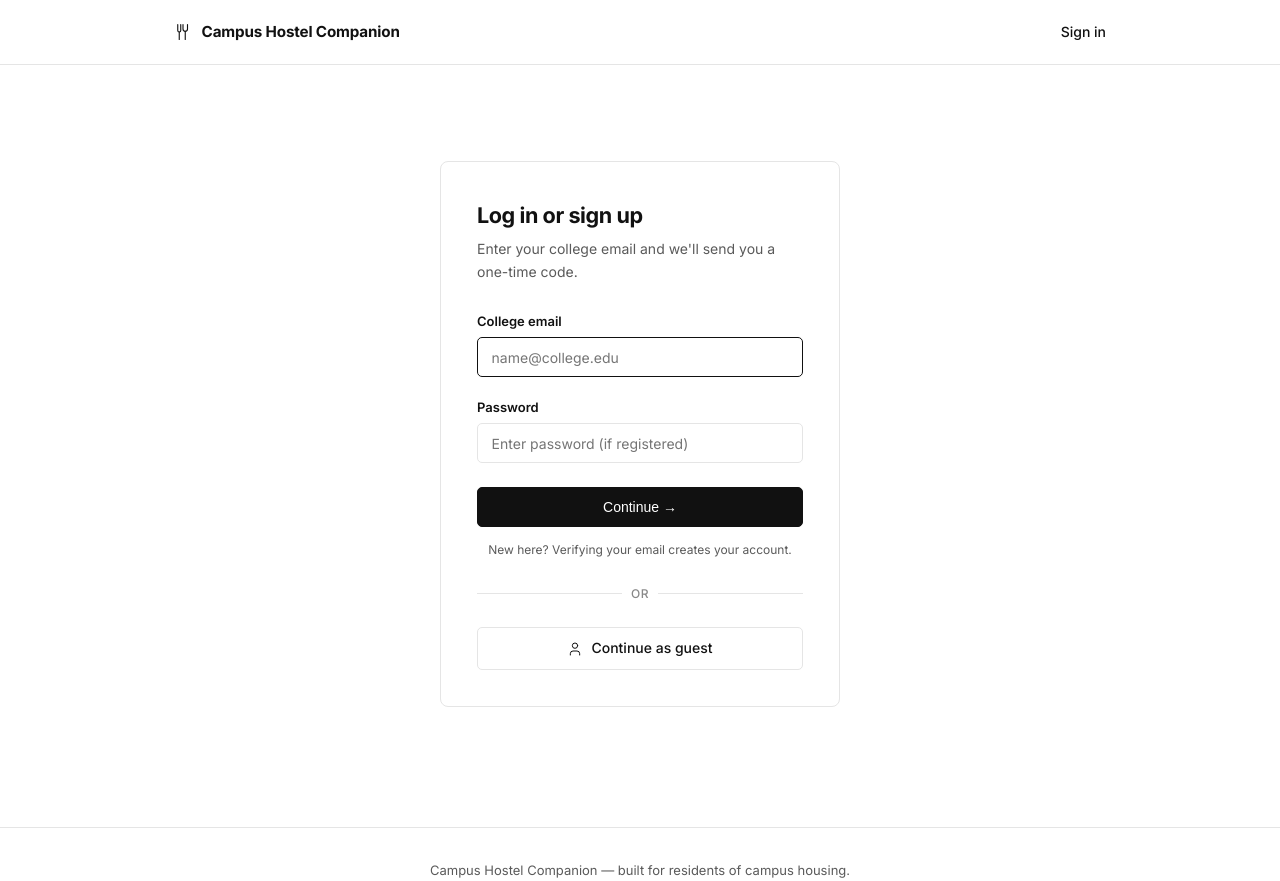
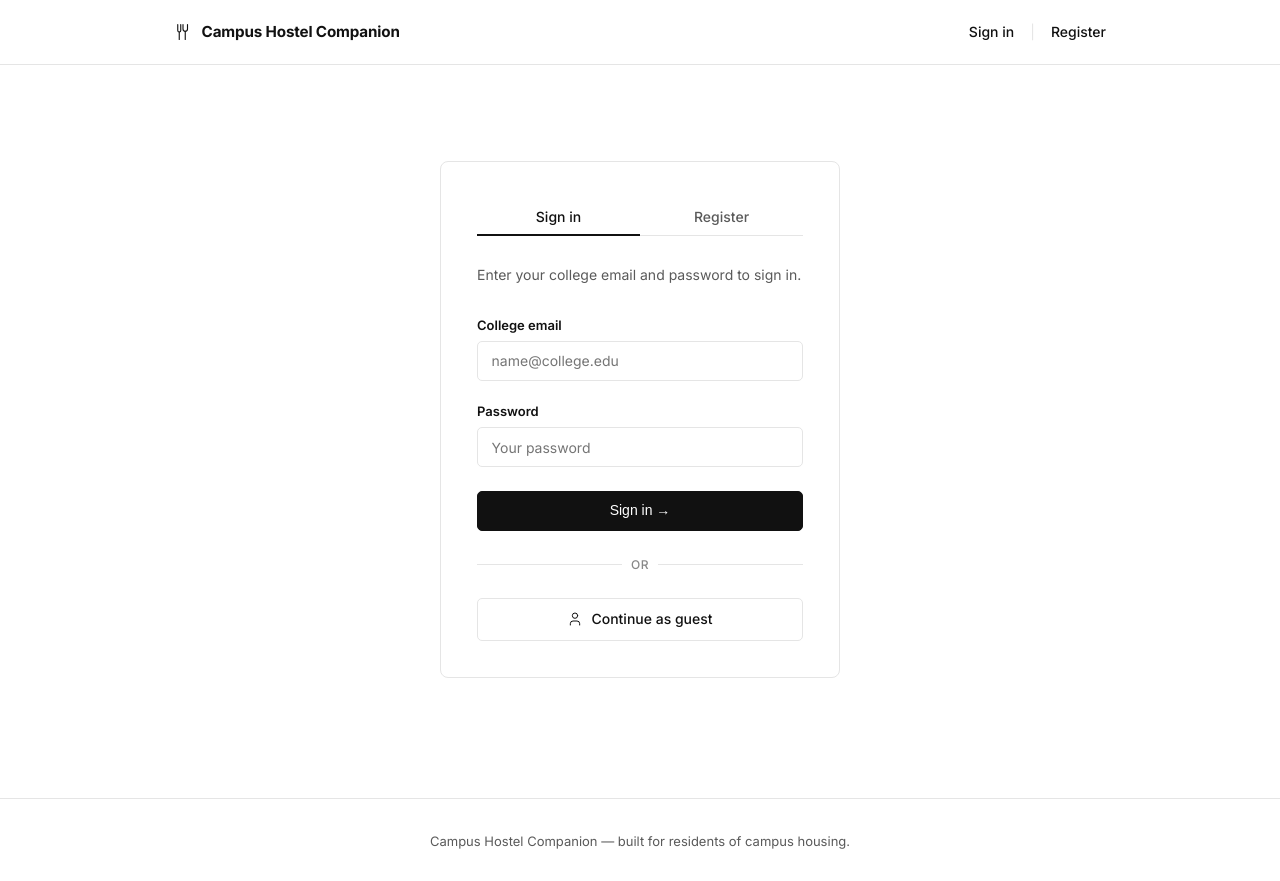
Before and after one commit to lkishan2008-bit/campus-hostel, a Flask app: page /login in a window 1280 px wide. Shown: the top 881 px of the page. After the commit the page ends 849 px from the top, so only its background shows below. Run offline with Flask 3, Linux system fonts and the light colour scheme.

Commit message:
Fix login bug, add Register nav link, add resolved count badge

```diff
--- a/app.py
+++ b/app.py
@@ -81,36 +81,64 @@ def health():
 @app.route("/auth", methods=["GET", "POST"])
 @app.route("/login", methods=["GET", "POST"])
 def login():
-    """Handle user login via AWS Cognito or display the auth card."""
+    """Handle user login/registration via AWS Cognito or display the auth card."""
     if is_logged_in():
         return redirect(url_for("dashboard"))
 
+    # Preserve active tab (login or register) for template
+    active_tab = request.args.get("tab", "login")
+
     if request.method == "POST":
-        username = request.form.get("email", "").strip() or request.form.get("username", "").strip()
-        password = request.form.get("password", "").strip()
+        form_tab = request.form.get("tab", "login")
 
-        # If user submits email in demo mode without password, fallback to test/demo or require password if provided
-        if not username:
-            flash("College email is required.", "error")
-            return render_template("auth.html")
+        if form_tab == "register":
+            # ── Registration branch ──────────────────────────────────────────
+            display_name = request.form.get("username", "").strip()
+            email        = request.form.get("reg_email", "").strip()
+            password     = request.form.get("reg_password", "").strip()
 
-        # If password is provided, attempt Cognito auth
-        if password:
+            if not email or not password:
+                flash("Email and password are required to register.", "error")
+                return render_template("auth.html", active_tab="register")
+
+            if len(password) < 8:
+                flash("Password must be at least 8 characters.", "error")
+                return render_template("auth.html", active_tab="register")
+
+            result = register_user(display_name or email.split("@")[0], email, password)
+            if result["success"]:
+                if result.get("user_confirmed"):
+                    flash("Account created! You can sign in now.", "success")
+                else:
+                    flash(
+                        "Account created! Please check your email for a verification code, then sign in.",
+                        "success",
+                    )
+                return render_template("auth.html", active_tab="login")
+            else:
+                flash(result["error"], "error")
+                return render_template("auth.html", active_tab="register")
+
+        else:
+            # ── Login branch ─────────────────────────────────────────────────
+            username = request.form.get("email", "").strip() or request.form.get("username", "").strip()
+            password = request.form.get("password", "").strip()
+
+            if not username or not password:
+                flash("Email and password are both required.", "error")
+                return render_template("auth.html", active_tab="login")
+
             result = authenticate_user(username, password)
             if result["success"]:
                 session["user"] = result["user"]
-                flash(f"Welcome back, {username}!", "success")
+                display = result["user"].get("username") or username
+                flash(f"Welcome back, {display}!", "success")
                 return redirect(url_for("dashboard"))
             else:
                 flash(result["error"], "error")
-                return render_template("auth.html")
-        else:
-            # When testing or logging in via OTP prompt, log in user session
-            session["user"] = {"username": username.split("@")[0], "email": username}
-            flash(f"Welcome back, {username}!", "success")
-            return redirect(url_for("dashboard"))
+                return render_template("auth.html", active_tab="login")
 
-    return render_template("auth.html")
+    return render_template("auth.html", active_tab=active_tab)
 
 
 @app.route("/guest-login")
@@ -123,35 +151,9 @@ def guest_login():
 
 @app.route("/signup", methods=["GET", "POST"])
 def signup():
-    """Handle new student registration via AWS Cognito."""
-    if is_logged_in():
-        return redirect(url_for("dashboard"))
+    """Handle new student registration via AWS Cognito — redirects to /auth."""
+    return redirect(url_for("login", tab="register"))
 
-    if request.method == "POST":
-        email    = request.form.get("email", "").strip()
-        username = request.form.get("username", "").strip() or email
-        password = request.form.get("password", "").strip()
-
-        if not username or not email or not password:
-            flash("All fields are required.", "error")
-            return render_template("signup.html")
-
-        if len(password) < 8:
-            flash("Password must be at least 8 characters long.", "error")
-            return render_template("signup.html")
-
-        result = register_user(username, email, password)
-        if result["success"]:
-            if result.get("user_confirmed"):
-                flash("Account created successfully! You can now log in.", "success")
-            else:
-                flash("Account created! Please check your email for the confirmation link/code, then log in.", "success")
-            return render_template("login.html")
-        else:
-            flash(result["error"], "error")
-            return render_template("signup.html")
-
-    return render_template("signup.html")
 
 
 @app.route("/logout")
--- a/static/css/style.css
+++ b/static/css/style.css
@@ -450,6 +450,43 @@ p {
   padding: 2.25rem;
 }
 
+/* Tab bar */
+.auth-tabs {
+  display: flex;
+  gap: 0;
+  border-bottom: 1px solid var(--border);
+  margin-bottom: 1.75rem;
+}
+
+.auth-tab {
+  flex: 1;
+  background: none;
+  border: none;
+  border-bottom: 2px solid transparent;
+  padding: 0.6rem 0;
+  font-size: 0.875rem;
+  font-weight: 500;
+  font-family: var(--font);
+  color: var(--text-muted);
+  cursor: pointer;
+  transition: color 0.15s ease, border-color 0.15s ease;
+  margin-bottom: -1px;
+}
+
+.auth-tab.active {
+  color: var(--text-main);
+  border-bottom-color: #111111;
+}
+
+.auth-tab:hover:not(.active) {
+  color: var(--text-main);
+}
+
+/* Panel visibility */
+.auth-panel.hidden {
+  display: none;
+}
+
 .auth-card h1 {
   font-size: 1.35rem;
   font-weight: 700;
@@ -655,6 +692,15 @@ p {
 .quick-link-desc {
   font-size: 0.8125rem;
   color: var(--text-muted);
+}
+
+.resolved-badge {
+  display: inline;
+  font-size: 0.72rem;
+  font-weight: 500;
+  color: var(--text-subtle);
+  letter-spacing: 0.01em;
+  white-space: nowrap;
 }
 
 .quick-link-arrow {
--- a/templates/auth.html
+++ b/templates/auth.html
@@ -1,48 +1,72 @@
 {% extends "base.html" %}
 
-{% block title %}Log in or sign up | Campus Hostel Companion{% endblock %}
+{% block title %}Log in or Register | Campus Hostel Companion{% endblock %}
 
 {% block content %}
 <div class="auth-container">
   <div class="auth-card">
-    <h1>Log in or sign up</h1>
-    <p class="auth-subtext">Enter your college email and we'll send you a one-time code.</p>
 
-    <form method="POST" action="{{ url_for('login') }}">
+    <!-- ── Tab bar ─────────────────────────────────── -->
+    <div class="auth-tabs" role="tablist">
+      <button
+        type="button"
+        class="auth-tab {% if active_tab != 'register' %}active{% endif %}"
+        id="tab-login"
+        role="tab"
+        aria-selected="{{ 'true' if active_tab != 'register' else 'false' }}"
+        data-tab="login"
+      >Sign in</button>
+      <button
+        type="button"
+        class="auth-tab {% if active_tab == 'register' %}active{% endif %}"
+        id="tab-register"
+        role="tab"
+        aria-selected="{{ 'true' if active_tab == 'register' else 'false' }}"
+        data-tab="register"
+      >Register</button>
+    </div>
+
+    <!-- ── Login Panel ──────────────────────────────── -->
+    <div id="panel-login" class="auth-panel {% if active_tab == 'register' %}hidden{% endif %}">
+      <p class="auth-subtext">Enter your college email and password to sign in.</p>
+
+      <form method="POST" action="{{ url_for('login') }}" novalidate>
+        <input type="hidden" name="tab" value="login" />
+
         <div class="form-group">
-        <label for="email">College email</label>
+          <label for="login-email">College email</label>
           <input
             type="email"
-          id="email"
+            id="login-email"
             name="email"
             class="form-input"
             placeholder="name@college.edu"
+            autocomplete="email"
             required
-          autofocus
           />
         </div>
 
         <div class="form-group" style="margin-bottom: 1.5rem;">
-        <label for="password">Password</label>
+          <label for="login-password">Password</label>
           <input
             type="password"
-          id="password"
+            id="login-password"
             name="password"
             class="form-input"
-          placeholder="Enter password (if registered)"
+            placeholder="Your password"
+            autocomplete="current-password"
+            required
           />
         </div>
 
-      <button type="submit" class="btn-black" style="width: 100%;">
-        <span>Continue &rarr;</span>
+        <button type="submit" class="btn-black" style="width: 100%;" id="btn-login">
+          <span>Sign in &rarr;</span>
         </button>
-
-      <p class="auth-note">New here? Verifying your email creates your account.</p>
       </form>
 
       <div class="or-divider">OR</div>
 
-    <a href="{{ url_for('guest_login') }}" class="btn-outline" style="width: 100%;">
+      <a href="{{ url_for('guest_login') }}" class="btn-outline" style="width: 100%;" id="btn-guest">
         <svg class="icon" width="16" height="16" viewBox="0 0 24 24" fill="none" stroke="#111111" stroke-width="1.6" stroke-linecap="round" stroke-linejoin="round" aria-hidden="true">
           <path d="M19 21v-2a4 4 0 0 0-4-4H9a4 4 0 0 0-4 4v2"></path>
           <circle cx="12" cy="7" r="4"></circle>
@@ -50,5 +74,88 @@
         <span>Continue as guest</span>
       </a>
     </div>
+
+    <!-- ── Register Panel ───────────────────────────── -->
+    <div id="panel-register" class="auth-panel {% if active_tab != 'register' %}hidden{% endif %}">
+      <p class="auth-subtext">Create your account with your college email.</p>
+
+      <form method="POST" action="{{ url_for('login') }}" novalidate>
+        <input type="hidden" name="tab" value="register" />
+
+        <div class="form-group">
+          <label for="reg-name">Display name</label>
+          <input
+            type="text"
+            id="reg-name"
+            name="username"
+            class="form-input"
+            placeholder="e.g. Alice Kumar"
+            autocomplete="name"
+            required
+          />
+        </div>
+
+        <div class="form-group">
+          <label for="reg-email">College email</label>
+          <input
+            type="email"
+            id="reg-email"
+            name="reg_email"
+            class="form-input"
+            placeholder="name@college.edu"
+            autocomplete="email"
+            required
+          />
+        </div>
+
+        <div class="form-group" style="margin-bottom: 1.5rem;">
+          <label for="reg-password">Password
+            <span class="auth-note" style="font-size: 0.7rem; display: inline; margin: 0; text-align: left;">
+              &nbsp;(8+ chars, upper, lower, number, symbol)
+            </span>
+          </label>
+          <input
+            type="password"
+            id="reg-password"
+            name="reg_password"
+            class="form-input"
+            placeholder="Create a strong password"
+            autocomplete="new-password"
+            minlength="8"
+            required
+          />
+        </div>
+
+        <button type="submit" class="btn-black" style="width: 100%;" id="btn-register">
+          <span>Create account &rarr;</span>
+        </button>
+      </form>
+    </div>
+
+  </div>
 </div>
 {% endblock %}
+
+{% block scripts %}
+<script>
+(function () {
+  const tabs    = document.querySelectorAll('.auth-tab');
+  const panels  = document.querySelectorAll('.auth-panel');
+
+  tabs.forEach(tab => {
+    tab.addEventListener('click', () => {
+      const target = tab.dataset.tab;
+      tabs.forEach(t => {
+        t.classList.toggle('active', t.dataset.tab === target);
+        t.setAttribute('aria-selected', t.dataset.tab === target ? 'true' : 'false');
+      });
+      panels.forEach(p => {
+        p.classList.toggle('hidden', p.id !== `panel-${target}`);
+      });
+      // Update URL without reload so browser back works
+      history.replaceState(null, '', `?tab=${target}`);
+    });
+  });
+})();
+</script>
+{% endblock %}
--- a/templates/base.html
+++ b/templates/base.html
@@ -54,9 +54,11 @@
           </a>
         </div>
       {% else %}
-        <!-- On landing page (logged out): just "Sign in" link on the right -->
+        <!-- On landing page (logged out): "Sign in | Register" links on the right -->
         <div class="navbar__right">
-          <a href="{{ url_for('login') }}" class="signin-link">Sign in</a>
+          <a href="{{ url_for('login') }}" class="signin-link" id="nav-signin">Sign in</a>
+          <span class="nav-pipe">|</span>
+          <a href="{{ url_for('login', tab='register') }}" class="signin-link" id="nav-register">Register</a>
         </div>
       {% endif %}
     </div>
```
Also changed, not shown: services/cognito.py (+154 -39 lines), templates/dashboard.html (+5 -2 lines), test_suite.py (+10 -8 lines), 1 other file. Lines whose indentation alone changed are shown as unchanged.
